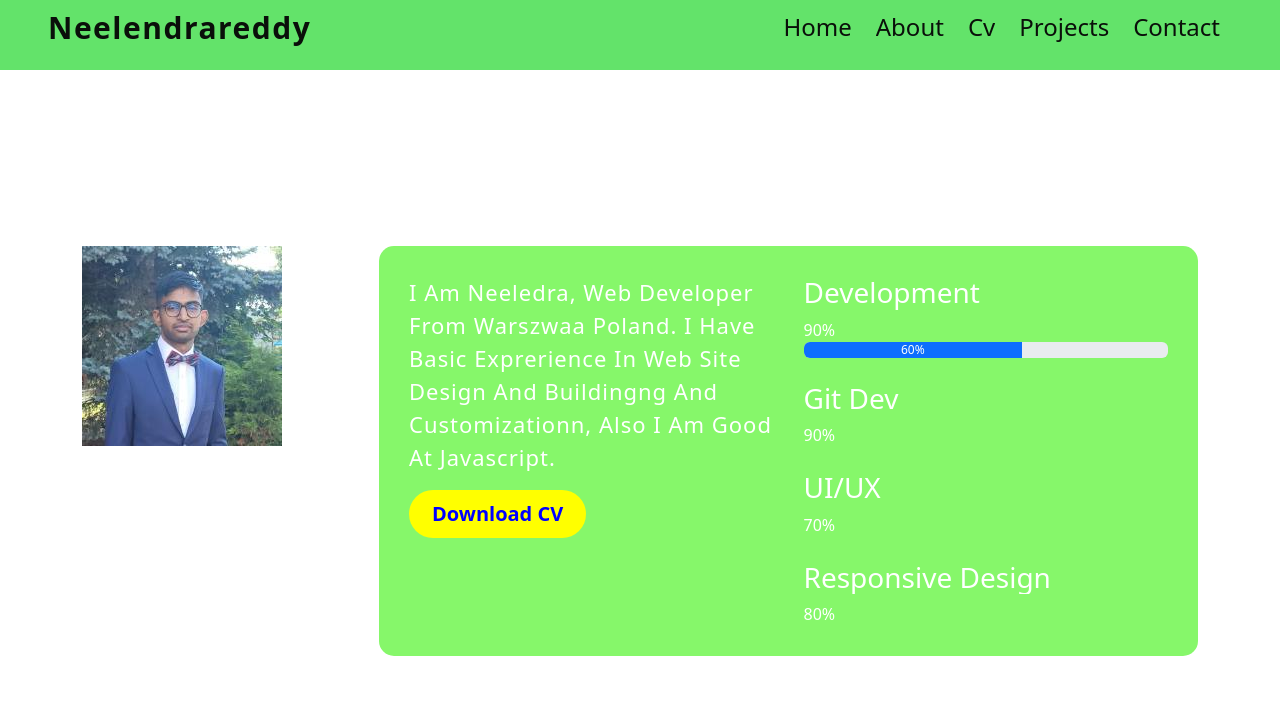
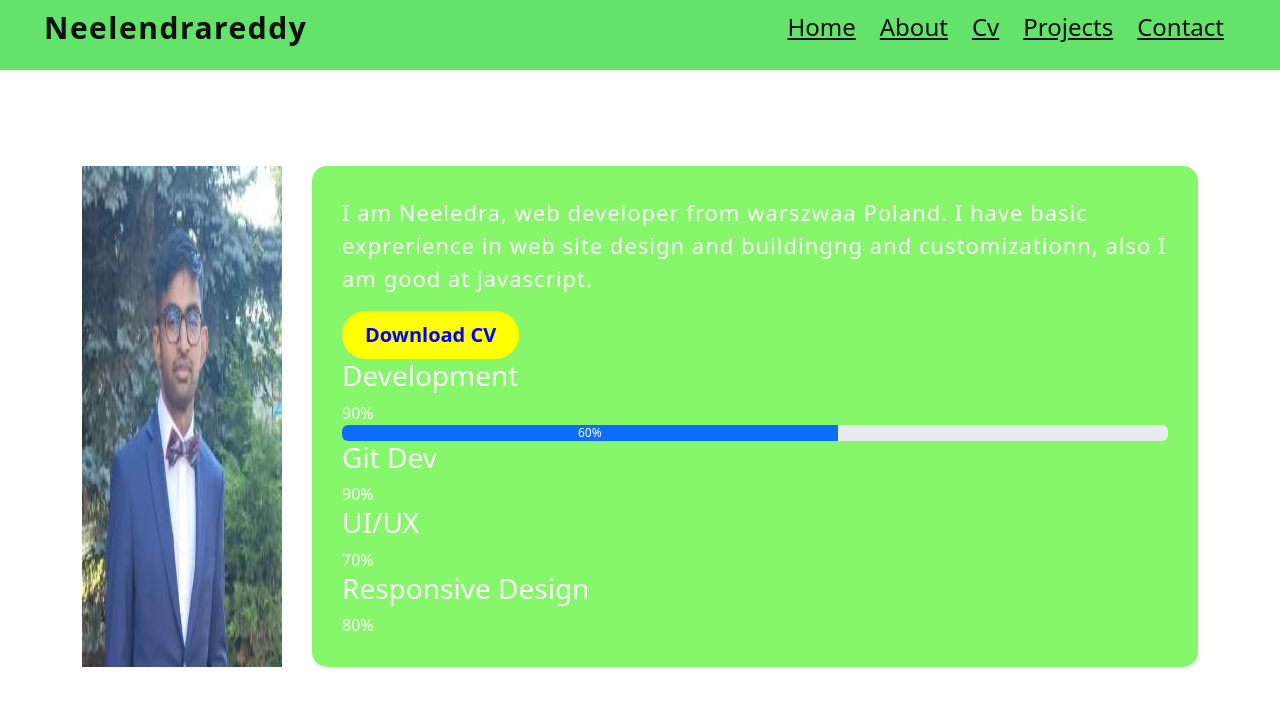
Before and after one commit to neelendrareddy9001/my-portfolio-website, a React (Create React App) app: page /about in a window 1280 px wide. Shown: the top 706 px of the page. Built offline with nearby package versions, Linux system fonts and the light colour scheme.

Commit message:
removed unneccessary styles entire application

```diff
--- a/src/component/About/About.scss
+++ b/src/component/About/About.scss
@@ -1,4 +1,4 @@
-@import "../../styles/globalStyle";
+
 @import "../../styles/media\ .scss";
 
 .about_container {
--- a/src/component/Home/home.scss
+++ b/src/component/Home/home.scss
@@ -1,4 +1,4 @@
-@import "../../styles/globalStyle";
+
 @import "../../styles/media\ .scss";
 
 .section {
--- a/src/component/Navbar/Navbar.jsx
+++ b/src/component/Navbar/Navbar.jsx
@@ -32,20 +32,20 @@ const Header = () => {
       <div className="header-right">
         <ul className={`${showMenu ? "menu-list" : "mb-menu"}`} ref={menuRef}>
           <Link to="/" style={{ textDecoration: "none" }}>
-            <p className="menu-list-item active">Home</p>
+            <a className="menu-list-item active">Home</a>
           </Link>
           <Link to="/about" style={{ textDecoration: "none" }}>
-            <p className="menu-list-item">About</p>
+            <a className="menu-list-item" href="/about">About</a>
           </Link>
           <Link to="/cv" style={{ textDecoration: "none" }}>
-            <p className="menu-list-item">Cv</p>
+            <a className="menu-list-item">Cv</a>
           </Link>
           <Link to="/projects" style={{ textDecoration: "none" }}>
-            <p className="menu-list-item">Projects</p>
+            <a className="menu-list-item">Projects</a>
           </Link>
 
           <Link to="/contact" style={{ textDecoration: "none" }}>
-            <p className="menu-list-item">Contact</p>
+            <a className="menu-list-item">Contact</a>
           </Link>
         </ul>
       </div>
--- a/src/component/Navbar/navbar.scss
+++ b/src/component/Navbar/navbar.scss
@@ -1,4 +1,4 @@
-@import "../../styles/globalStyle.scss";
+
 @import "../../styles/media\ .scss";
 
 .header {
@@ -6,21 +6,16 @@
   justify-content: space-between;
   min-height: 70px;
   align-items: center;
-  padding: 0 auto;
+  padding: 0 2rem;
   background-color: #63e36a;
   @include mobile {
     width: 100%;
   }
-
-  @include mobile-s {
-    width: 100%;
-  }
-
   @include mobile-m {
     padding: 0 2rem;
   }
-  @include tablet-l {
-    padding: 0 3rem;
+  @include tablet-s {
+    padding: 0 2.75rem;
   }
 
   &-left {
@@ -53,16 +48,6 @@
           color: darkblue;
         }
       }
-
-      // @include tablet-l {
-      //   margin: 0;
-      //   flex-direction: column;
-      //   padding: 12px auto;
-      // }
-
-      // @include tablet-m {
-      //   display: none;
-      // }
     }
   }
   &-menu-icon {
--- a/src/component/Projects/Project.scss
+++ b/src/component/Projects/Project.scss
@@ -1,4 +1,4 @@
-@import "../../styles/globalStyle";
+
 @import "../../styles/media\ .scss";
 
 .projects {
--- a/src/component/contact/Contact.scss
+++ b/src/component/contact/Contact.scss
@@ -1,4 +1,4 @@
-@import "../../styles/globalStyle";
+
 @import "../../styles/media\ .scss";
 
 .contact {
--- a/src/component/cv/cv.scss
+++ b/src/component/cv/cv.scss
@@ -1,4 +1,4 @@
-@import "../../styles/globalStyle.scss";
+
 @import "../../styles/media\ .scss";
 
 
--- a/src/index.scss
+++ b/src/index.scss
@@ -65,26 +65,14 @@
 }
 
 body {
-  background: var(--background-color);
-  color: var(--default-text-color);
-  line-height: 19.2px;
   font-size: 14px;
   font-weight: 400;
-  text-transform: capitalize;
   text-decoration: none;
   overflow-x: hidden;
 }
 
-.container {
-  max-width: var(--container-max-width);
-  margin: 0 auto;
 
-  @media (max-width: 991px) {
-    max-width: 90%;
-  }
-}
 
 .section {
   width: 100%;
-  margin: 0 32px;
 }
--- a/src/styles/_globalStyle.scss
+++ /dev/null
@@ -1,88 +0,0 @@
-
-
-
-*,
-::before,
-::after {
-  box-sizing: border-box;
-  overflow: hidden;
-}
-
-/**
-1. Correct the line height in all browsers.
-2. Prevent adjustments of font size after orientation changes in iOS.
-3. Use a more readable tab size (opinionated).
-*/
-
-html {
-  line-height: 1.15; /* 1 */
-  // -webkit-text-size-adjust: 100%; /* 2 */
-  // -moz-tab-size: 4; /* 3 */
-  // tab-size: 4; /* 3 */
-}
-
-a {
-  text-decoration: none;
-}
-ul {
-  list-style: none;
-}
-h1,
-h2,
-h3,
-h4 {
-  color: var(title-color);
-  font-weight: var(font-semibold);
-}
-button {
-  cursor: pointer;
-  border: none;
-  outline: none;
-}
-section {
-  padding: 4rem 2rem;
-}
-.section_title {
-  font-size: var(h1-font-size);
-  color: var(title-color);
-}
-
-.section_subtitle {
-  display: block;
-  font-size: var(small-font-size);
-  margin-bottom: 4rem;
-}
-
-.section_title,
-.section_subtitle {
-  text-align: center;
-}
-
-.container {
-  max-width: 968px;
-  margin-left: auto;
-  margin-right: auto;
-}
-.grid {
-  display: grid;
-  gap: 1.5rem;
-}
-
-/* Button */
-.button {
-  display: inline-block;
-  background-color: var(title-color);
-  padding: 1.25rem 2rem;
-  border-radius: 1rem;
-  font-weight: var(font-medium);
-}
-.button:hover {
-  background-color: var(title-color-dark);
-}
-.button_icon {
-  margin-left: var(mb-0-5);
-}
-.button--flex {
-  display: inline-flex;
-  align-items: center;
-}
--- a/src/styles/main.scss
+++ b/src/styles/main.scss
@@ -1,2 +1,2 @@
-@import "../styles/globalStyle";
+
 @import "../styles/animation";
--- a/src/styles/media .scss
+++ b/src/styles/media .scss
@@ -1,4 +1,3 @@
-// @import "./globalStyle.scss";
 
 /* XXs */
 @mixin mobile {
@@ -7,21 +6,15 @@
   }
 }
 
-/* x mobile */
-@mixin mobile-s {
-  @media (min-width: 360px) {
-    @content;
-  }
-}
 
 /* XS */
-@mixin mobile-m {
+@mixin mobile-sm {
   @media (max-width: 480px) {
     @content;
   }
 }
 
-@mixin mobile-sm {
+@mixin mobile-m {
   @media (max-width: 576px) {
     @content;
   }
@@ -41,80 +34,28 @@
   }
 }
 
-@mixin tab {
+@mixin tablet-l {
   @media (min-width: 840px) {
     @content;
   }
 }
 
-@mixin tablet-l {
+@mixin laptop {
   @media (min-width: 992px) {
     @content;
   }
 }
 
 /* LG */
-@mixin laptop {
+@mixin desktop {
   @media (max-width: 1200px) {
     @content;
   }
 }
 
 /* XL */
-@mixin desktop {
+@mixin desktop2x {
   @media (max-width: 1400px) {
     @content;
   }
 }
-
-// @mixin respond($screenType) {
-//   @if $screenType == mini-mobile {
-//     @media screen and (min-width: 0px) and (max-width: 320px) {
-//       @content;
-//     }
-//   } @else if $screenType == mobile {
-//     @media screen and (min-width: 320px) and (max-width: 480px) {
-//       @content;
-//     }
-//   } @else if $screenType == tablet {
-//     @media screen and (min-width: 480px) and (max-width: 768px) {
-//       @content;
-//     }
-//   } @else if $screenType == laptop {
-//     @media screen and (min-width: 768px) and (min-width: 992px) {
-//       @content;
-//     }
-//   } @else if $screenType == desktop {
-//     @media screen and (min-width: 992px) and (max-width: 1024px) {
-//       @content;
-//     }
-//   } @else if $screenType == screen-x {
-//     @media screen and (min-width: 1024px) and (max-width: 1200px) {
-//       @content;
-//     }
-//   } @else if $screenType == screen-xx {
-//     @media screen and (min-width: 1200px) and (max-width: 1280px) {
-//       @content;
-//     }
-//   } @else if $screenType == screen-xl {
-//     @media screen and (min-width: 1280px) and (max-width: 1536px) {
-//       @content;
-//     }
-//   }
-// }
-
-// @mixin respond-mb($screenType) {
-//   @if $screenType == mb-l {
-//     @media screen and (max-width: 576px) {
-//       @content;
-//     }
-//   } @else if $screenType == tab-l {
-//     @media screen and (max-width: 640px) {
-//       @content;
-//     }
-//   } @else if $screenType == tab-2 {
-//     @media screen and (max-width: 992px) {
-//       @content;
-//     }
-//   }
-// }
```
Also changed, not shown: src/Firebase rules.txt (deleted).
